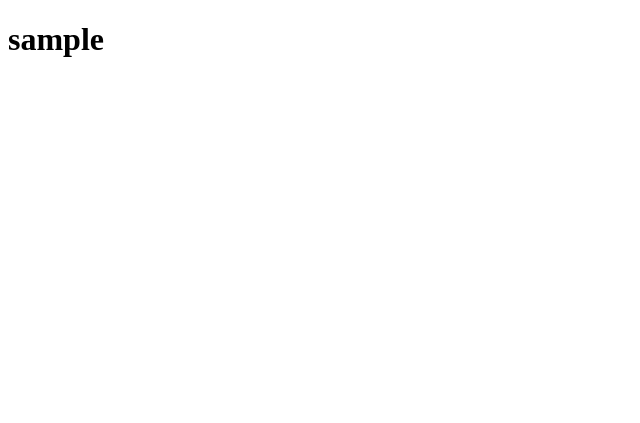
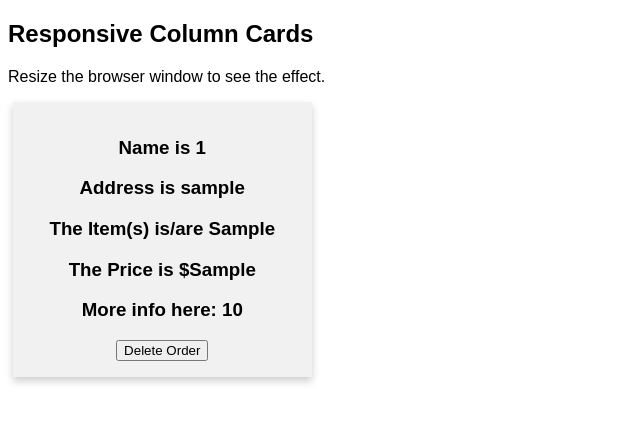
Before and after one commit to yassataiseer/delivrme, a Flask app: page /view_orders in a window 1280 px wide. Before the commit the part shown is almost empty. Shown: the top 423 px of the page, without its empty margins (0-640 px from the left). Run offline with Flask 2, Linux system fonts and the light colour scheme; the visitor is signed in with stand-in values (Sample User, id 1); tables that the repository leaves empty or names only in its code hold one stand-in row (values such as "Sample post").

Commit message:
commit on main

```diff
--- a/app.py
+++ b/app.py
@@ -44,7 +44,6 @@ def validate_user():
         data1 = order.get_order()
         api_key= config('API_KEY')
         session['Username'] = username
-        print("SESSION IS",session['Username'])
         return render_template("map.html",data1=data1,api_key=api_key)
     else:
         return "invalid password or you need to sign up"
@@ -59,7 +58,6 @@ def create_user():
         data1 = order.get_order()
         api_key= config('API_KEY')
         session['Username'] = username
-        print("SESSION IS",session['Username'])
         return render_template("map.html",data1=data1,api_key=api_key)
     else:
         return "Unfortunately a user with this name already exists please pick a new one....."
@@ -74,8 +72,8 @@ def map_view():
 @app.route("/view_orders")
 def order_view():
     name = session['Username']
-
-    return render_template("orders.html", name = name)
+    user_order_info = order.get_order_specific_person(name)
+    return render_template("orders.html", data = user_order_info)
 
 if __name__ == '__main__':
     app.run(port=50000, debug=True)
--- a/templates/orders.html
+++ b/templates/orders.html
@@ -1,4 +1,74 @@
 <!DOCTYPE html>
 <html>
-    <h1>{{name}}</h1>
+    <!DOCTYPE html>
+<html>
+<head>
+<meta name="viewport" content="width=device-width, initial-scale=1">
+<style>
+* {
+  box-sizing: border-box;
+}
+
+body {
+  font-family: Arial, Helvetica, sans-serif;
+}
+
+/* Float four columns side by side */
+.column {
+  float: left;
+  width: 25%;
+  padding: 0 10px;
+}
+
+/* Remove extra left and right margins, due to padding */
+.row {margin: 0 -5px;}
+
+/* Clear floats after the columns */
+.row:after {
+  content: "";
+  display: table;
+  clear: both;
+}
+
+/* Responsive columns */
+@media screen and (max-width: 600px) {
+  .column {
+    width: 100%;
+    display: block;
+    margin-bottom: 20px;
+  }
+}
+
+/* Style the counter cards */
+.card {
+  box-shadow: 0 4px 8px 0 rgba(0, 0, 0, 0.2);
+  padding: 16px;
+  text-align: center;
+  background-color: #f1f1f1;
+}
+</style>
+</head>
+<body>
+
+<h2>Responsive Column Cards</h2>
+<p>Resize the browser window to see the effect.</p>
+{%for stuff in data%}
+<div class="row">
+  <div class="column">
+    <div class="card">
+      <h3>Name is {{stuff[0]}}</h3>
+      <h3>Address is {{stuff[1]}}</h3>
+      <h3>The Item(s) is/are {{stuff[4]}}</h3>
+      <h3>The Price is ${{stuff[5]}}</h3>
+      <h3>More info here: {{stuff[6]}}</h3>
+      <button name ="edit" value="{{stuff[0]}}"  type="submit" class="signupbtn"> Delete Order</button>
+    </div>
+  </div>
+  </div>
+  <br>
+{%endfor%}
+</div>
+
+</body>
 </html>
+</html>
```
